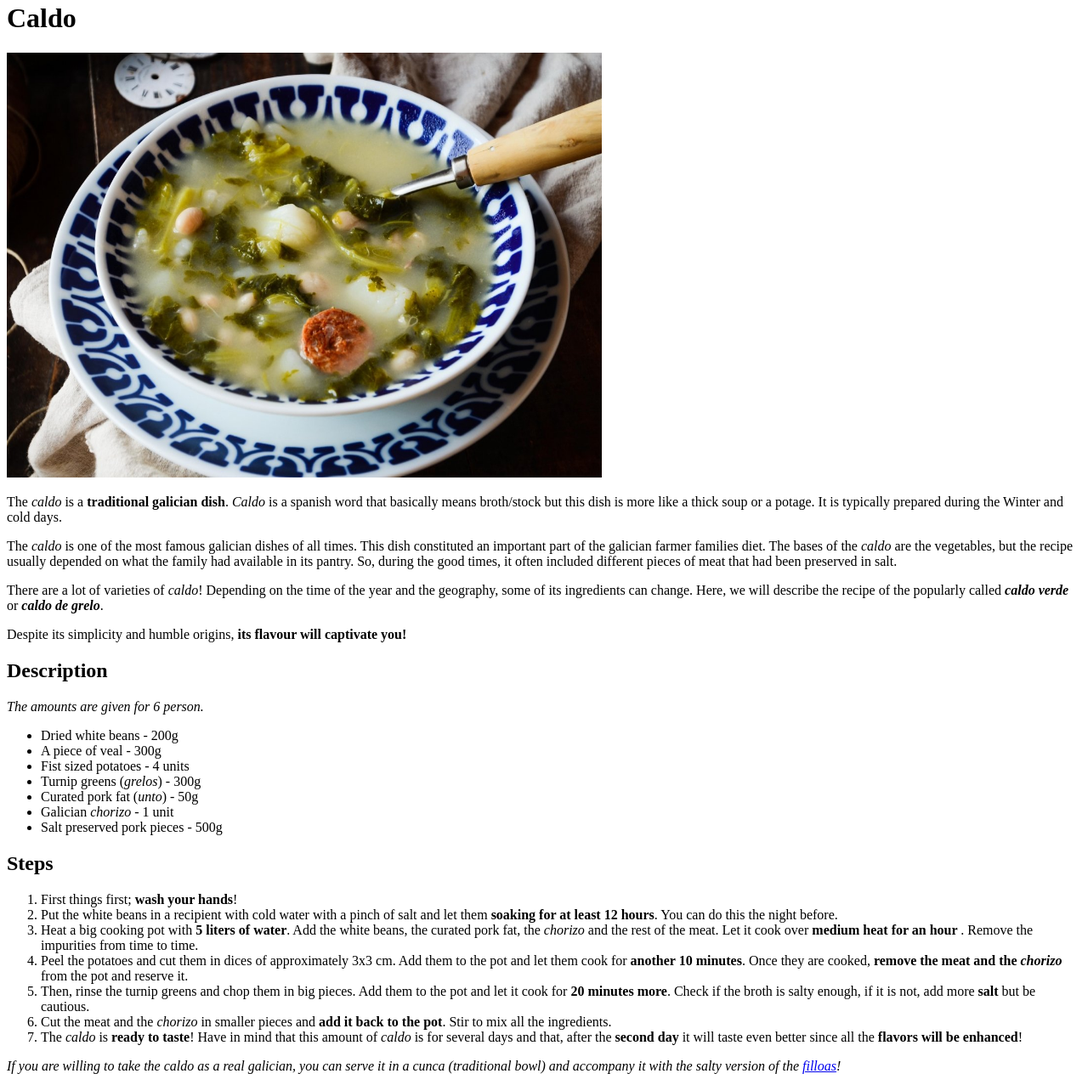
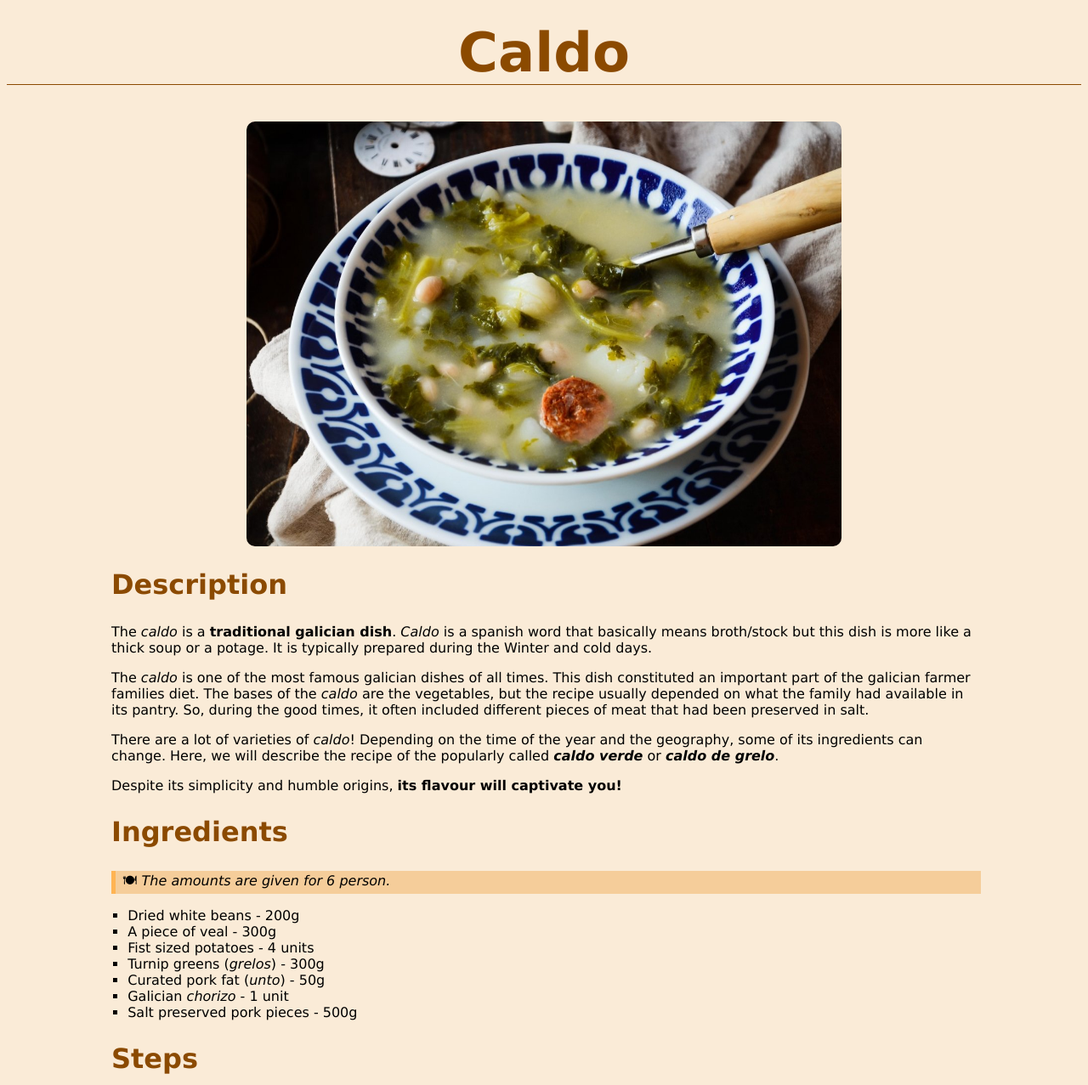
Before and after one commit to danrodlor/odin-recipes, a plain HTML site: page recipes/caldo.html in a window 1280 px wide. Shown: the part 18-1295 px from the top of the page at 85% size. Drawn offline with Linux system fonts and the light colour scheme.

Commit message:
Add a bit of style!

```diff
--- a/recipes/caldo.html
+++ b/recipes/caldo.html
@@ -4,11 +4,18 @@
     <head>
         <meta charset="utf-8">
         <title>Caldo recipe</title>
+
+        <link rel="stylesheet" href="../styles.css">
     </head>
     <body>
+        <div id="header" class="center">
             <h1>Caldo</h1>
 
-        <img src="../images/caldo.jpg" alt="A succulent bowl of recently made caldo." height="500" width="700">
+            <img class="rounded-corners" src="../images/caldo.jpg" alt="A succulent bowl of recently made caldo." height="500" width="700">
+        </div>
+
+        <div id="content" class="center">
+            <h2>Description</h2>
 
             <p>
                 The <i>caldo</i> is a <b>traditional galician dish</b>. <i>Caldo</i> is a spanish word that basically means
@@ -30,12 +37,13 @@
                 Despite its simplicity and humble origins, <strong>its flavour will captivate you!</strong>
             </p>
 
+            <h2>Ingredients</h2>
 
-        <h2>Description</h2>
+            <div class="note">
+                <p><em>The amounts are given for 6 person.</em></p>
+            </div>
 
-        <p><em>The amounts are given for 6 person.</em></p>
-
-        <ul>
+            <ul class="no-margin square-bullets">
                 <li>Dried white beans               - 200g</li>
                 <li>A piece of veal                 - 300g</li>
                 <li>Fist sized potatoes             - 4 units</li>
@@ -47,7 +55,7 @@
 
             <h2>Steps</h2>
 
-        <ol>
+            <ol class="no-margin big-item-separation">
                 <li>First things first; <strong>wash your hands</strong>!</li>
                 <li>
                     Put the white beans in a recipient with cold water with a pinch of salt and let them <strong>soaking
@@ -79,11 +87,14 @@
                 </li>
             </ol>
 
+            <div class="note">
                 <p><em>
                     If you are willing to take the caldo as a real galician, you can serve it in a cunca (traditional bowl) and
                     accompany it with the salty version of the <a href="./filloas.html">filloas</a>!
                 </em></p>
+            </div>
 
             <a href="../index.html">Back to index</a>
+        </div>
     </body>
 </html>
--- /dev/null
+++ b/styles.css
@@ -0,0 +1,87 @@
+body {
+    background-color: antiquewhite;
+    font-family: Verdana, Geneva, Tahoma, sans-serif;
+}
+
+h1, h2 {
+    color: rgb(139, 74, 0);
+}
+
+h1 {
+    font-size: 64px;
+    border-bottom: 1px solid currentColor;
+}
+
+h2 {
+    font-size: 32px;
+}
+
+a {
+    color: brown;
+}
+
+a:hover {
+    color: red;
+}
+
+img.rounded-corners {
+    border-radius: 10px;
+}
+
+img.extra-rounded-corners {
+    border-radius: 50px;
+}
+
+#header.center h1 {
+    text-align: center;
+}
+
+#header.center img {
+    display: block;
+    margin: auto;
+}
+
+#content.center {
+    max-width: 100ch;
+    display: block;
+    margin: auto;
+}
+
+#recipelist.center {
+    display: block;
+    margin: auto;
+    text-align: center;
+}
+
+#recipelist ol {
+    list-style-type: none;
+}
+
+.note {
+    background-color: rgb(245, 205, 154);
+    border-left: 5px solid rgb(255, 180, 83);
+    width: 100ch;
+}
+
+.note p::before {
+    content: '🍽  ';
+    margin-left: 8px;
+}
+
+ol.no-margin,
+ul.no-margin {
+    padding-left: 1.2em;
+}
+
+ol.big-item-separation li {
+    margin-bottom: 10px;
+}
+
+ul.square-bullets {
+    list-style-type: square;
+}
+
+ul.horizontal-display li {
+    display: inline-block;
+    margin-right: 5px;
+}
```
Also changed, not shown: index.html (+28 -7 lines), recipes/filloas.html (+11 -3 lines), recipes/orellas.html (+11 -3 lines). Lines whose indentation alone changed are shown as unchanged.
